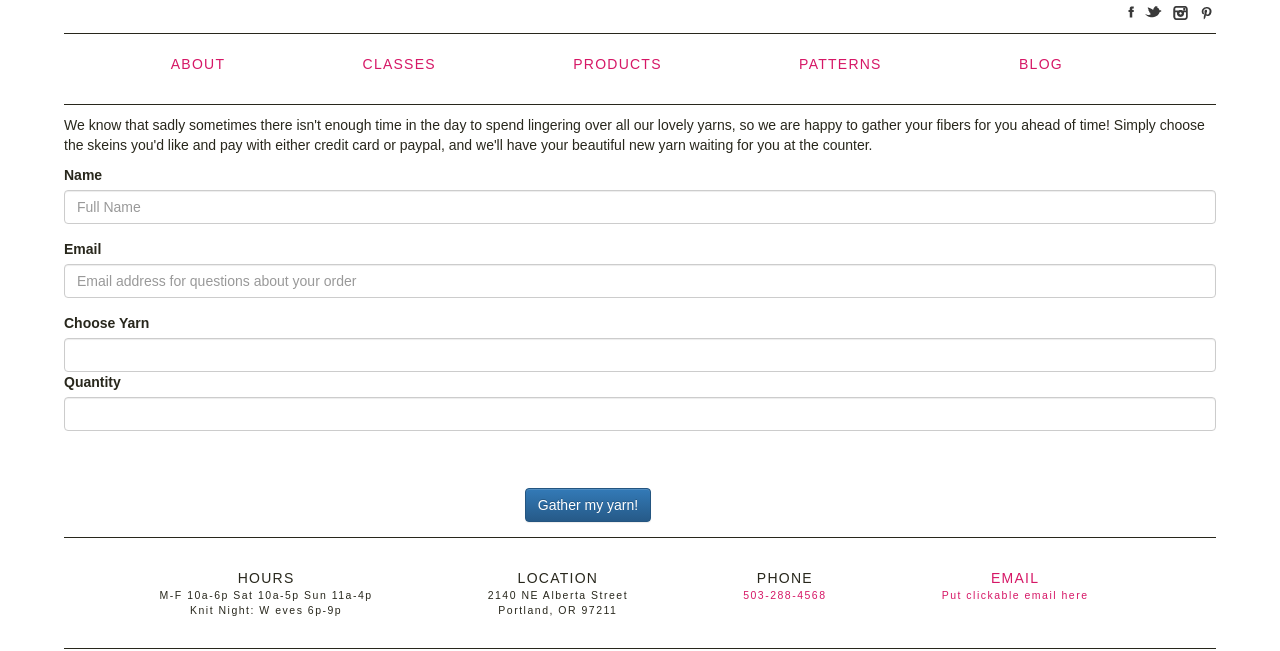
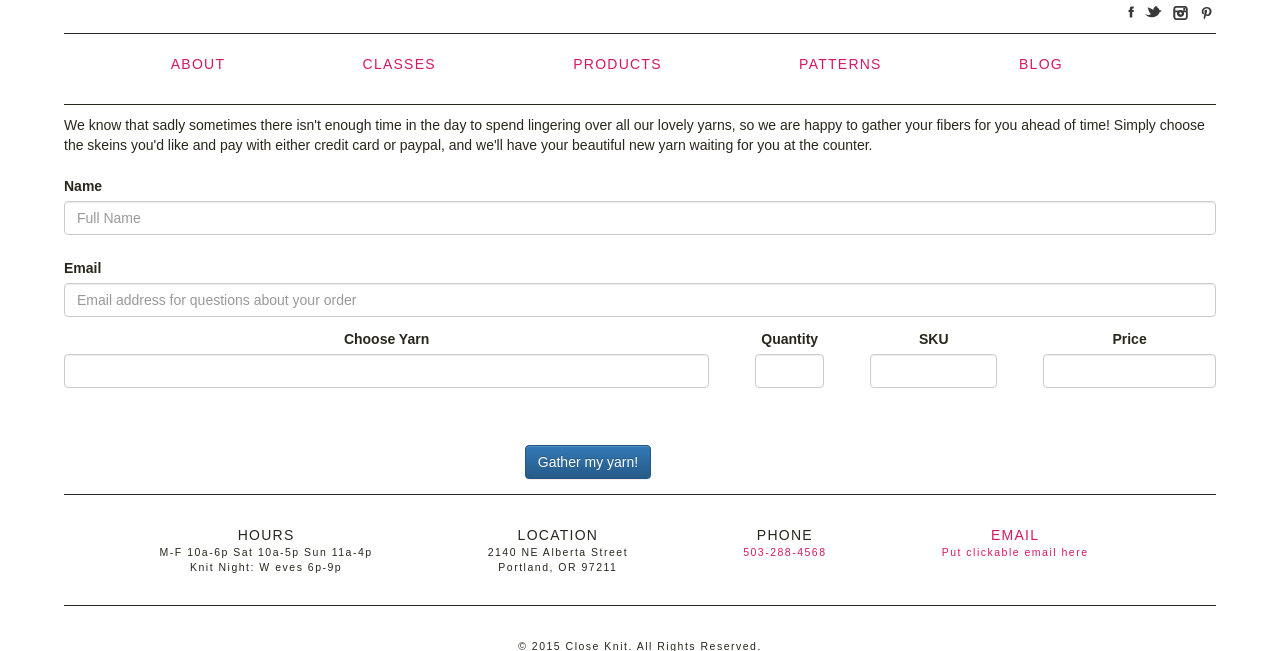
Before and after one commit to kdv24/CK_web, a PHP site: page /order-form.php in a window 1280 px wide. Shown: the part 216-867 px from the top of the page. Run offline with PHP 8.4, Linux system fonts and the light colour scheme; data that the repository does not hold is empty.

Commit message:
adjusted form fields on order-form css

```diff
--- a/css/style.css
+++ b/css/style.css
@@ -200,19 +200,55 @@ ul.products img {
 PAGE: ORDER-FORM  ---
 ***************************************/
 
+.order-form {
+	text-align: center;
+	width: 100%;
+}
+
+.yarn-name {
+	display: inline-block;
+	float: left;
+	width: 60%;
+	margin-left: 0%;
+	margin-right: 0%;
+	padding-right: 4%;
+}
+
+.yarn-quantity {
+	display: inline-block;
+	float: left;
+	width: 10%;
+	padding-right: 4%;
+
+}
+
+.yarn-SKU {
+	display: inline-block;
+	float: left;
+	width: 15%;
+	padding-right: 4%;
+}
+
+.yarn-price {
+	display: inline-block;
+	float: left;
+	width: 15%;
+}
+
+.contact-info {
+	text-align: left;
+	padding: 1% 0%;
+}
+
 .form-group button {
 	display: inline-block;
 	float: center;
 	margin-left: 40%;
 	margin-right: 50%;
 	margin-top: 5%;
+
 }
 
-
-
-.contact-info .form-group {
-	display: inline-block;
-}
 /***********************************************
 PAGE: BLOG  --- iframe for blog page contents from blogspot;
 ***********************************************/
--- a/order-form.php
+++ b/order-form.php
@@ -13,26 +13,37 @@
 		<form action="order-receipt.php">
 		<!-- "form-group" is for DIV wrapping LABEL & INPUT tags -->
 			<form class="form-inline">
-			  <div class="contact-info form-group">
+			  <div class="contact-info">
 			    <label for="exampleInputName2">Name</label>
 			    <input type="text" class="form-control" id="$clientName" placeholder="Full Name">
 			  </div>
-			  <div class="contact-info form-group">
+			  <div class="contact-info">
 			    <label for="exampleInputEmail2">Email</label>
 			    <input type="email" class="form-control" id="clientEmail" placeholder="Email address for questions about your order">
 			  </div>
 			</form>
+			<div class="order-form yarn-name">
+<!--YARN NAME -->
+				<label for="$yarnName">Choose Yarn</label>
+				<input id="$yarnName" name="$yarnName" class="form-control" type="text">
+			</div>
+<!--YARN QUANTITY -->
+			<div class="order-form yarn-quantity">
+				<label for="$yarnQuantity">Quantity</label>
+				<input id="$yarnQuantity" name="$yarnQuantity" class="form-control" type="text">
+			</div>
+<!--YARN SKU *AUTOFILL-->
+			<div class="order-form yarn-SKU">
+				<label for="$yarnSKU">SKU</label>
+				<input id="$yarnSKU" name="$yarnSKU" class="form-control" type="text">
+			</div>
+<!--YARN PRICE *AUTOFILL-->
+			<div class="order-form yarn-price">
+				<label for="$yarnPrice">Price</label>
+				<input id="$yarnPrice" name="$yarnPrice" class="form-control" type="text">
+			</div>
+
 			<div class="form-group">
-				<!--YARN NAME -->
-				<label for="$yarnName">Choose Yarn</label>
-			<!-- "form-control" is for INPUT tags and allows control over things like size of input field -->
-				<input id="$yarnName" name="$yarnName" class="form-control" type="text"> <!--don't need closing tag for INPUT -->
-
-				<!--YARN QUANTITY -->
-				<label for="$yarnQuantity">Quantity</label>
-			<!-- "form-control" is for INPUT tags and allows control over things like size of input field -->
-				<input id="$yarnQuantity" name="$yarnQuantity" class="form-control" type="text"> <!--don't need closing tag for INPUT -->
-
 			<button type="submit" class="btn btn-primary">Gather my yarn!</button>
 			</div>
 		</form>
```
